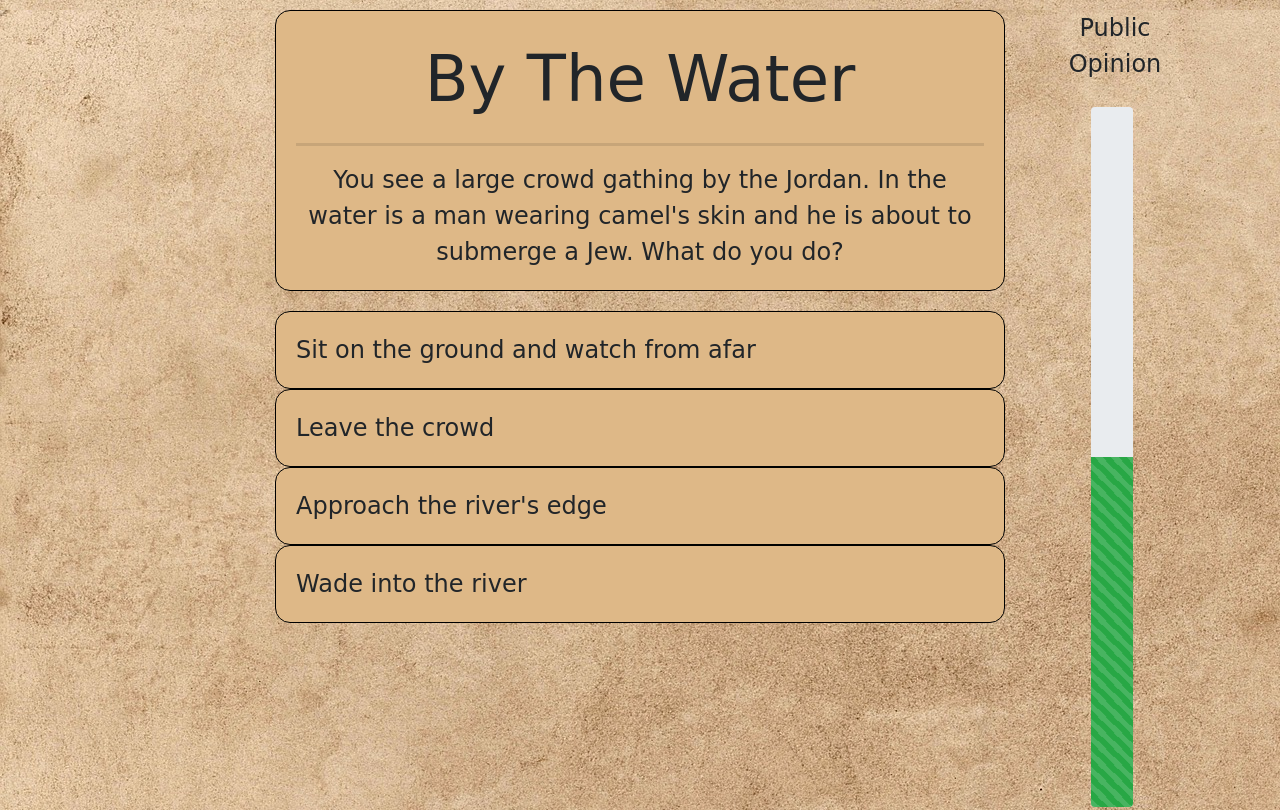
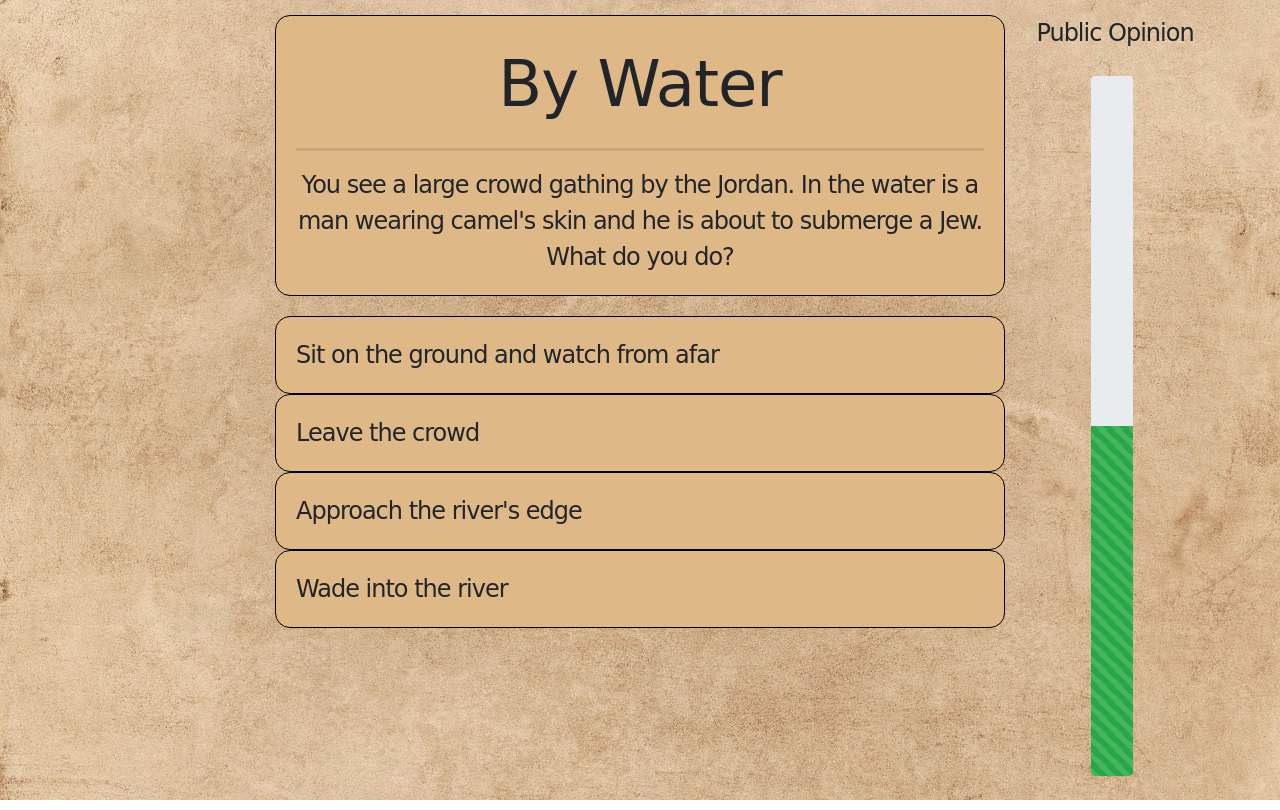
Before and after one commit to cromer12/Disciple-Simulator, a plain HTML site: page index.html in a window 1280 px wide. Both pictures are taken after a click on the element "Begin Journey". Drawn offline with nearby package versions, Linux system fonts and the light colour scheme; a web font is replaced by a local one.

Commit message:
Win(), Added more to story, css tweaks

```diff
--- a/index.html
+++ b/index.html
@@ -22,10 +22,9 @@
                 <div id="title-wrapper">
                     <div class="w-100 mx-auto text-center" id="title-text">Disciple Simulator</div>
                     <div class="w-100 mx-auto text-center" id="start-btn">
-                        <div class="btn btn-success btn-lg"
-                            style="background-color: rgba(242, 200, 94, 0.8); border: 1px solid black; color: black;">
+                        <btn class="btn btn-warning btn-lg" style="border: 1px solid black; color: black;">
                             Begin
-                            Journey</div>
+                            Journey</btn>
                     </div>
                 </div>
             </div>
@@ -33,7 +32,7 @@
     </div>
 
     <!-- STORY CONTAINER-->
-    <div class="container " style="height: 100%;" id="story-container">
+    <div class="container" style="height: 100%;" id="story-container">
         <div class="row">
             <div class="col-sm-2"></div>
             <div class="col-sm-8">
@@ -46,11 +45,14 @@
                                 Text
                                 Story
                                 Text
-                                Story Text Story Text Story Text Story Text Story Text Story Text Story Text Story Text
+                                Story Text Story Text Story Text Story Text Story Text Story Text Story Text Story
+                                Text
                                 Story
-                                Text Story Text Story Text Story Text Story Text Story Text Story Text Story Text Story
+                                Text Story Text Story Text Story Text Story Text Story Text Story Text Story Text
+                                Story
                                 Text
-                                Story Text Story Text Story Text Story Text Story Text Story Text Story Text Story Text
+                                Story Text Story Text Story Text Story Text Story Text Story Text Story Text Story
+                                Text
                                 Story
                                 Text Story Text Story Text Story Text Story Text Story Text
                             </div>
@@ -92,7 +94,7 @@
                     <div class="row" id="dia-2" data-id="1">
                         <div class="col-sm-12 my-auto">
                             <div id="story-wrapper">
-                                <div class="w-100 mx-auto dia-text" id="choicetext2">Choice 1</div>
+                                <btn class="w-100 mx-auto dia-text" id="choicetext2">Choice 1</btn>
                             </div>
                         </div>
                     </div>
@@ -137,8 +139,6 @@
 
 
 
-
-
     <script type="text/javascript" src="js/main.js"></script>
 </body>
 
--- a/js/data.js
+++ b/js/data.js
@@ -1,7 +1,7 @@
 let diaoptions = [{
 
     question: {
-        title: "By The Water",
+        title: "By Water",
         text: "You see a large crowd gathing by the Jordan. In the water is a man wearing camel's skin and he is about to submerge a Jew. What do you do?"
     },
 
@@ -32,8 +32,8 @@ let diaoptions = [{
 
 }, {
     question: {
-        title: "House at Capernaum",
-        text: 'While you are walking down the streets of Capernaum, you notice three men carrying a paralyzed man on a strecher. "Move out of the way!," they shout as they pass you. You notice the man carrying a side by himself is struggling to hold up the weight. What do you do?'
+        title: "Capernaum's House",
+        text: 'While you are walking down the streets of Capernaum, you notice three men carrying a paralyzed man on a strecher. "Move out of the way!" they shout as they pass you. You notice the man carrying a side by himself is struggling to hold up the weight. What do you do?'
     },
 
     dialog: [{
@@ -59,7 +59,7 @@ let diaoptions = [{
     ]
 }, {
     question: {
-        title: "Sabbath Day Miracle",
+        title: "Sabbath Miracle",
         text: '"Stand up in front of everyone," he states. It is the same man you have seen before. He looks similar to other Jewish man to you, but there is something unshakable about his presence. Beside him stands another man with a disformed hand. The familiar man contiues, “Which is lawful on the Sabbath: to do good or to do evil, to save life or to kill?”'
     },
 
@@ -71,7 +71,7 @@ let diaoptions = [{
         {
             text: 'Shout, "it is not lawful to save a life on the Sabbath!"',
             change: -15,
-            response: "To your surpise, the man's hand is healed! Intrigued by this man, you discover his name is Jesus and decide to follow him. Someone needs to keep tabs on this heretic after all."
+            response: "To your surpise, the man's hand is healed! Intrigued by this man, you discover his name is Jesus and decide to follow him. Someone needs to keep tabs on this man."
         },
         {
             text: "Remain silent",
@@ -140,251 +140,116 @@ let diaoptions = [{
     ]
 }, {
     question: {
-        title: "By The Water",
-        text: "You see a large crowd gathing by the Jordan. In the water is a man wearing camel's skin and he is about to submerge a Jew."
+        title: "Baskets Full",
+        text: 'Upon arriving, you see Peter climb into a boat with Jesus. The large crowd in front of you follows the direction the boat is heading and you choose to follow along yourself. You stop with the crowd as the sun is setting. You think to yourself, "I am glad I bought this fish and bread in town. I will not be hungry tonight." Jesus and his disciples have exited the boat and you notice Peter walking your way. "Have any food?" asks the familiar voice.'
     },
 
     dialog: [{
-            text: "Wade by the river",
-            change: -10,
-            response: "You see a man in the water 0"
+            text: "Offer your last loaf of bread",
+            change: 5,
+            response: ""
         },
         {
-            text: "Wade by the river 1",
-            change: 20,
+            text: "Give him a fish you bought from town a few hours ago",
+            change: 10,
+            response: ""
+        },
+        {
+            text: "Tell him you have nothing to spare",
+            change: 0,
+            response: ""
+        },
+        {
+            text: 'Lie by saying, "I have no food!"',
+            change: -10,
+            response: ""
+        }
+    ]
+}, {
+    question: {
+        title: "Unclean Hands",
+        text: 'You approach Jesus and see a circle of Pharisees around him. One of them speaks in an accusatory tone "Why don’t your disciples live according to the tradition of the elders instead of eating their food with defiled hands?" You are caught off guard by the question. Jesus says "Isaiah was right when he prophesied about you hypocrites..."'
+    },
+
+    dialog: [{
+            text: "You stand in anticipation and awe as this moment unfolds",
+            change: 0,
+            response: ""
+        },
+        {
+            text: "Side with the disciples",
+            change: 10,
+            response: ""
+        },
+        {
+            text: "Side with the Pharisees",
+            change: -10,
+            response: ""
+        },
+        {
+            text: "Attempt to leave",
+            change: -5,
+            response: ""
+        }
+    ]
+}, {
+    question: {
+        title: "Divorce Law",
+        text: 'You travel the countyside with Jesus\'s following. You witness a blind man healed, another meal for thousands appears from no where, and a demon is casted out from a boy. Finally after crossing the Jordan, a group of pharisees approaches Jesus again. You catch words of divorce and decide to move closer to the converstaion. "Moses permitted a man to write a certificate of divorce and send her away," said the Pharisee who started the confrontation. Jesus pauses with a slight grimace on his face. "It was because your hearts were hard that Moses wrote you this law,” he said in a low tone.'
+    },
+
+    dialog: [{
+            text: "Look appauled at the Pharisees upon hearing Jesus's words",
+            change: 5,
+            response: ""
+        },
+        {
+            text: "Defend the ideals of the Pharisees to those around you",
+            change: -10,
+            response: ""
+        },
+        {
+            text: "Pause to contemplate Jesus's teachings",
+            change: 2,
+            response: ""
+        },
+        {
+            text: "Acknowledge the person next to you",
+            change: -5,
+            response: ""
+        }
+    ]
+}, {
+    question: {
+        title: "Tax Collection",
+        text: 'You head to Jerusalem for the Passover celebration. As you are walking through the market square, you see a large crowd standing in a circle. You approach to see what has caused such a great gathering. There is are some Pharisees and Herodians talking to Jesus. "Teacher, we know that you are a man of integrity. You aren’t swayed by others, because you pay no attention to who they are; but you teach the way of God in accordance with the truth. Is it right to pay the imperial tax to Caesar or not? Should we pay or shouldn’t we?"'
+    },
+
+    dialog: [{
+            text: "Reach your hand into your coin purse",
+            change: 5,
+            response: ""
+        },
+        {
+            text: 'Shout, "Why trap an innocent man!?"',
+            change: 10,
             response: "You see a man in the water 1"
         },
         {
-            text: "Wade by the river 2",
-            change: 30,
+            text: 'Leave shouting, "Guards!"',
+            change: -10,
             response: "You see a man in the water 2"
         },
         {
-            text: "Wade by the river 3",
-            change: 40,
+            text: 'Push your way through the crowds for a better look',
+            change: 15,
             response: "You see a man in the water 3"
         }
     ]
 }, {
     question: {
-        title: "By The Water",
-        text: "You see a large crowd gathing by the Jordan. In the water is a man wearing camel's skin and he is about to submerge a Jew."
-    },
-
-    dialog: [{
-            text: "Wade by the river",
-            change: -10,
-            response: "You see a man in the water 0"
-        },
-        {
-            text: "Wade by the river 1",
-            change: 20,
-            response: "You see a man in the water 1"
-        },
-        {
-            text: "Wade by the river 2",
-            change: 30,
-            response: "You see a man in the water 2"
-        },
-        {
-            text: "Wade by the river 3",
-            change: 40,
-            response: "You see a man in the water 3"
-        }
-    ]
-}, {
-    question: {
-        title: "By The Water",
-        text: "You see a large crowd gathing by the Jordan. In the water is a man wearing camel's skin and he is about to submerge a Jew."
-    },
-
-    dialog: [{
-            text: "Wade by the river",
-            change: -10,
-            response: "You see a man in the water 0"
-        },
-        {
-            text: "Wade by the river 1",
-            change: 20,
-            response: "You see a man in the water 1"
-        },
-        {
-            text: "Wade by the river 2",
-            change: 30,
-            response: "You see a man in the water 2"
-        },
-        {
-            text: "Wade by the river 3",
-            change: 40,
-            response: "You see a man in the water 3"
-        }
-    ]
-}, {
-    question: {
-        title: "By The Water",
-        text: "You see a large crowd gathing by the Jordan. In the water is a man wearing camel's skin and he is about to submerge a Jew."
-    },
-
-    dialog: [{
-            text: "Wade by the river",
-            change: -10,
-            response: "You see a man in the water 0"
-        },
-        {
-            text: "Wade by the river 1",
-            change: 20,
-            response: "You see a man in the water 1"
-        },
-        {
-            text: "Wade by the river 2",
-            change: 30,
-            response: "You see a man in the water 2"
-        },
-        {
-            text: "Wade by the river 3",
-            change: 40,
-            response: "You see a man in the water 3"
-        }
-    ]
-}, {
-    question: {
-        title: "By The Water",
-        text: "You see a large crowd gathing by the Jordan. In the water is a man wearing camel's skin and he is about to submerge a Jew."
-    },
-
-    dialog: [{
-            text: "Wade by the river",
-            change: -10,
-            response: "You see a man in the water 0"
-        },
-        {
-            text: "Wade by the river 1",
-            change: 20,
-            response: "You see a man in the water 1"
-        },
-        {
-            text: "Wade by the river 2",
-            change: 30,
-            response: "You see a man in the water 2"
-        },
-        {
-            text: "Wade by the river 3",
-            change: 40,
-            response: "You see a man in the water 3"
-        }
-    ]
-}, {
-    question: {
-        title: "By The Water",
-        text: "You see a large crowd gathing by the Jordan. In the water is a man wearing camel's skin and he is about to submerge a Jew."
-    },
-
-    dialog: [{
-            text: "Wade by the river",
-            change: -10,
-            response: "You see a man in the water 0"
-        },
-        {
-            text: "Wade by the river 1",
-            change: 20,
-            response: "You see a man in the water 1"
-        },
-        {
-            text: "Wade by the river 2",
-            change: 30,
-            response: "You see a man in the water 2"
-        },
-        {
-            text: "Wade by the river 3",
-            change: 40,
-            response: "You see a man in the water 3"
-        }
-    ]
-}, {
-    question: {
-        title: "By The Water",
-        text: "You see a large crowd gathing by the Jordan. In the water is a man wearing camel's skin and he is about to submerge a Jew."
-    },
-
-    dialog: [{
-            text: "Wade by the river",
-            change: -10,
-            response: "You see a man in the water 0"
-        },
-        {
-            text: "Wade by the river 1",
-            change: 20,
-            response: "You see a man in the water 1"
-        },
-        {
-            text: "Wade by the river 2",
-            change: 30,
-            response: "You see a man in the water 2"
-        },
-        {
-            text: "Wade by the river 3",
-            change: 40,
-            response: "You see a man in the water 3"
-        }
-    ]
-}, {
-    question: {
-        title: "By The Water",
-        text: "You see a large crowd gathing by the Jordan. In the water is a man wearing camel's skin and he is about to submerge a Jew."
-    },
-
-    dialog: [{
-            text: "Wade by the river",
-            change: -10,
-            response: "You see a man in the water 0"
-        },
-        {
-            text: "Wade by the river 1",
-            change: 20,
-            response: "You see a man in the water 1"
-        },
-        {
-            text: "Wade by the river 2",
-            change: 30,
-            response: "You see a man in the water 2"
-        },
-        {
-            text: "Wade by the river 3",
-            change: 40,
-            response: "You see a man in the water 3"
-        }
-    ]
-}, {
-    question: {
-        title: "By The Water",
-        text: "You see a large crowd gathing by the Jordan. In the water is a man wearing camel's skin and he is about to submerge a Jew."
-    },
-
-    dialog: [{
-            text: "Wade by the river",
-            change: -10,
-            response: "You see a man in the water 0"
-        },
-        {
-            text: "Wade by the river 1",
-            change: 20,
-            response: "You see a man in the water 1"
-        },
-        {
-            text: "Wade by the river 2",
-            change: 30,
-            response: "You see a man in the water 2"
-        },
-        {
-            text: "Wade by the river 3",
-            change: 40,
-            response: "You see a man in the water 3"
-        }
-    ]
-}, {
-    question: {
-        title: "By The Water",
-        text: "You see a large crowd gathing by the Jordan. In the water is a man wearing camel's skin and he is about to submerge a Jew."
+        title: "Pilate's Orders",
+        text: ""
     },
 
     dialog: [{
--- a/style.css
+++ b/style.css
@@ -1,12 +1,22 @@
+* {
+    font-family: 'Merienda One', cursive;
+    letter-spacing: -1px;
+}
+
 html,
 body {
-    margin-top: 10px;
     height: 100%;
     background-image: url("img/paper.jpg");
+    background-size: cover;
 }
 
 hr {
     border-top: 3px solid rgba(0, 0, 0, 0.1) !important;
+}
+
+[id*="container"] {
+    padding-top: 15px;
+    padding-bottom: 15px;
 }
 
 /* Title Container */
@@ -127,3 +137,15 @@ hr {
 .nodisplay {
     display: none !important;
 }
+
+marquee {
+    height: 100%;
+    text-align: center;
+    font-size: 1.5rem;
+}
+
+#overlay {
+    background-color: black;
+    opacity: 0;
+    height: 100%;
+}
```
Also changed, not shown: js/main.js (+34 -4 lines).
